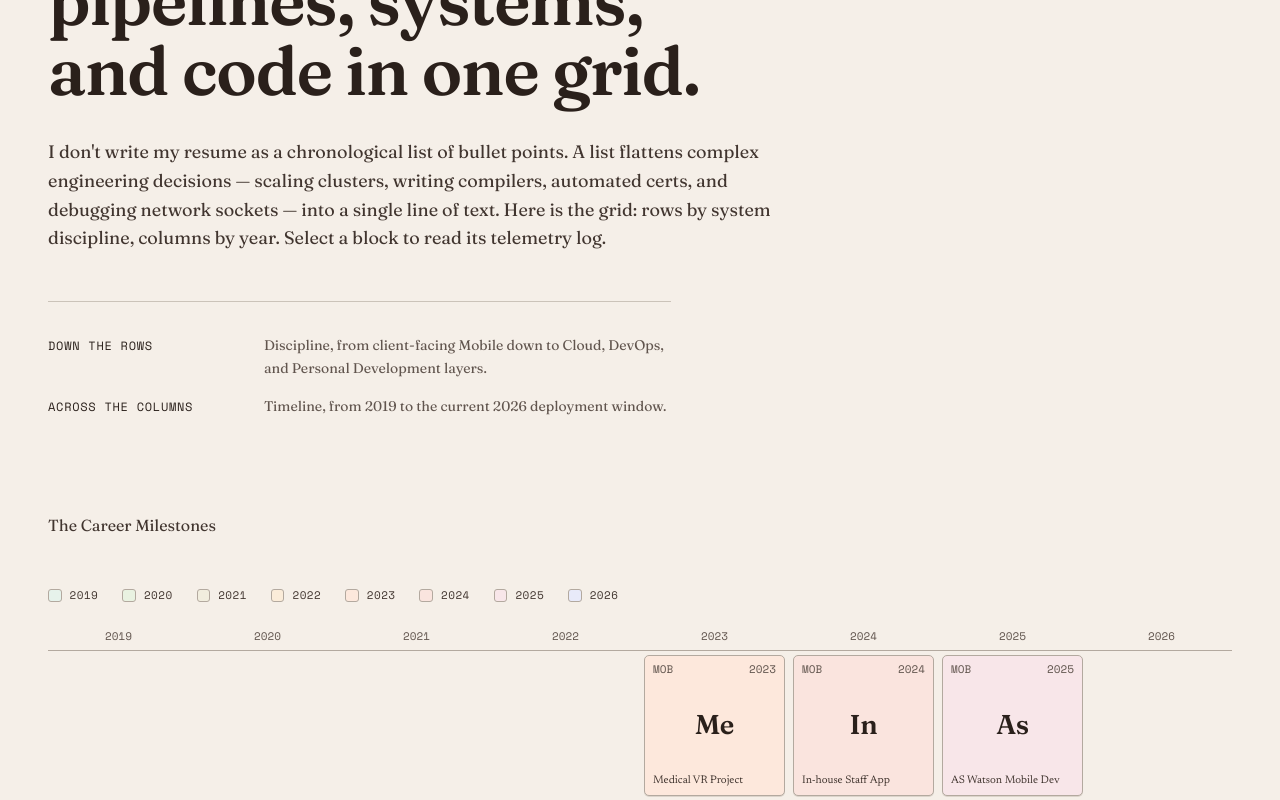
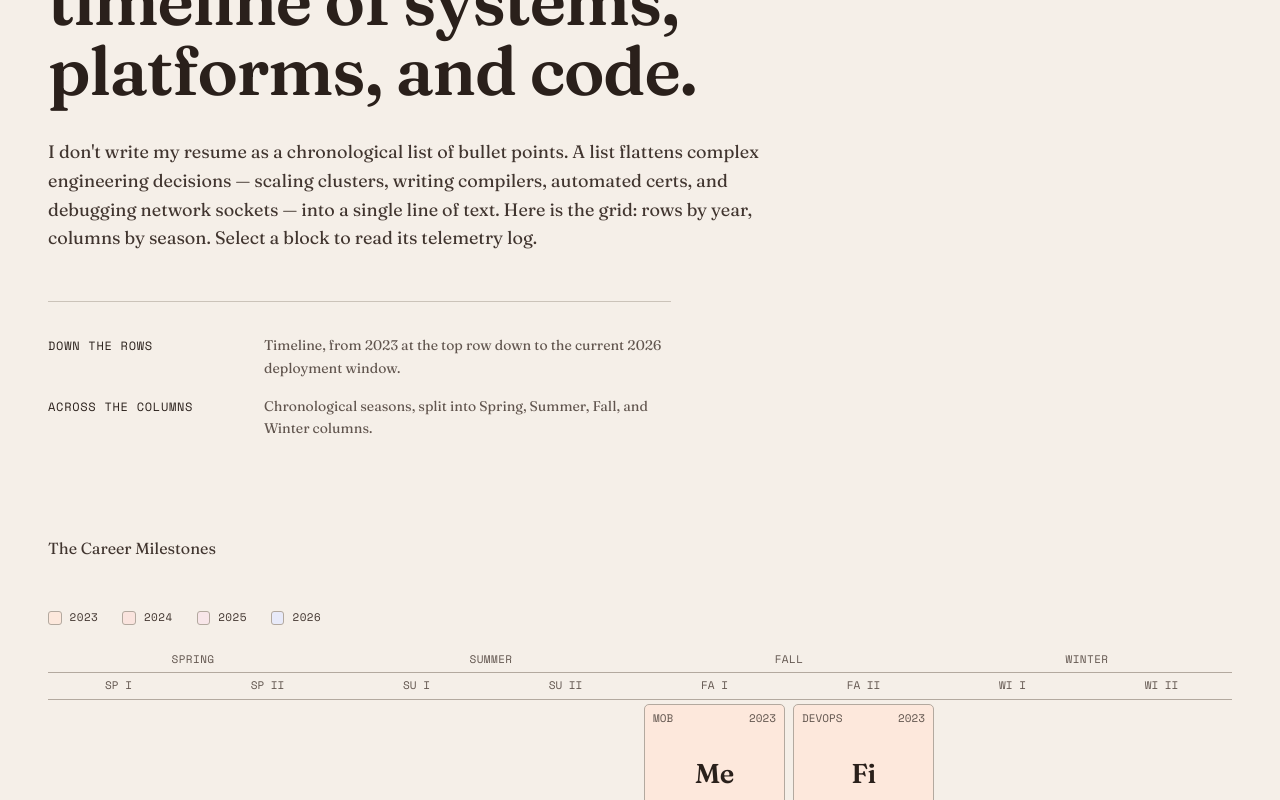
Before and after one commit to chunghei0116/portfolio-website, a Next.js app: page / in a window 1280 px wide. Shown: the part 280-1080 px from the top of the page. Built offline with nearby package versions, Linux system fonts and the light colour scheme.

Commit message:
feat: restructure elements layout to year-by-row and season-by-column timeline

```diff
--- a/src/app/page.tsx
+++ b/src/app/page.tsx
@@ -83,20 +83,20 @@ export default function Home() {
         <section className="intro" aria-labelledby="intro-title">
           <p className="eyebrow">The Career Log &amp; Milestones</p>
           <h1 className="intro__title" id="intro-title">
-            Eight years of pipelines, systems, and code in one grid.
+            A structured timeline of systems, platforms, and code.
           </h1>
           <p className="intro__lede">
-            I don't write my resume as a chronological list of bullet points. A list flattens complex engineering decisions — scaling clusters, writing compilers, automated certs, and debugging network sockets — into a single line of text. Here is the grid: rows by system discipline, columns by year. Select a block to read its telemetry log.
+            I don't write my resume as a chronological list of bullet points. A list flattens complex engineering decisions — scaling clusters, writing compilers, automated certs, and debugging network sockets — into a single line of text. Here is the grid: rows by year, columns by season. Select a block to read its telemetry log.
           </p>
 
           <dl className="axes" aria-label="How the table is arranged">
             <div className="axes__row">
               <dt>Down the rows</dt>
-              <dd>Discipline, from client-facing Mobile down to Cloud, DevOps, and Personal Development layers.</dd>
+              <dd>Timeline, from 2023 at the top row down to the current 2026 deployment window.</dd>
             </div>
             <div className="axes__row">
               <dt>Across the columns</dt>
-              <dd>Timeline, from 2019 to the current 2026 deployment window.</dd>
+              <dd>Chronological seasons, split into Spring, Summer, Fall, and Winter columns.</dd>
             </div>
           </dl>
         </section>
@@ -108,10 +108,6 @@ export default function Home() {
           <div className="catalog__grid-wrap">
             {/* Legend */}
             <ul className="legend" id="reading" aria-label="Year segments">
-              <li><span className="legend__chip legend__chip--2019" aria-hidden="true"></span>2019</li>
-              <li><span className="legend__chip legend__chip--2020" aria-hidden="true"></span>2020</li>
-              <li><span className="legend__chip legend__chip--2021" aria-hidden="true"></span>2021</li>
-              <li><span className="legend__chip legend__chip--2022" aria-hidden="true"></span>2022</li>
               <li><span className="legend__chip legend__chip--2023" aria-hidden="true"></span>2023</li>
               <li><span className="legend__chip legend__chip--2024" aria-hidden="true"></span>2024</li>
               <li><span className="legend__chip legend__chip--2025" aria-hidden="true"></span>2025</li>
@@ -119,15 +115,21 @@ export default function Home() {
             </ul>
 
             {/* Timeline Headers */}
-            <div className="ptable-headers" aria-hidden="true">
-              <div>2019</div>
-              <div>2020</div>
-              <div>2021</div>
-              <div>2022</div>
-              <div>2023</div>
-              <div>2024</div>
-              <div>2025</div>
-              <div>2026</div>
+            <div className="ptable-headers-main" aria-hidden="true" style={{ display: 'grid', gridTemplateColumns: 'repeat(8, minmax(0, 1fr))', gap: 'var(--space-2xs)', borderBottom: '1px solid var(--color-line-2)', paddingBottom: '4px', textTransform: 'uppercase', fontSize: 'var(--text-2xs)', fontFamily: 'var(--font-mono)', color: 'var(--color-muted)', letterSpacing: '0.04em' }}>
+              <div style={{ gridColumn: 'span 2', textAlign: 'center' }}>Spring</div>
+              <div style={{ gridColumn: 'span 2', textAlign: 'center' }}>Summer</div>
+              <div style={{ gridColumn: 'span 2', textAlign: 'center' }}>Fall</div>
+              <div style={{ gridColumn: 'span 2', textAlign: 'center' }}>Winter</div>
+            </div>
+            <div className="ptable-headers" aria-hidden="true" style={{ marginTop: '4px' }}>
+              <div>SP I</div>
+              <div>SP II</div>
+              <div>SU I</div>
+              <div>SU II</div>
+              <div>FA I</div>
+              <div>FA II</div>
+              <div>WI I</div>
+              <div>WI II</div>
             </div>
 
             {/* Periodic Table / Timeline */}
--- a/src/data/milestones.ts
+++ b/src/data/milestones.ts
@@ -2,9 +2,9 @@ export interface Milestone {
   id: string;
   sym: string;
   name: string;
-  year: number; // 2019 - 2026
-  col: number;  // 1 - 8
-  row: number;  // 1 - 6
+  year: number; // 2023 - 2026
+  col: number;  // 1 - 8 (Spring 1-2, Summer 3-4, Fall 5-6, Winter 7-8)
+  row: number;  // 1 - 4 (2023, 2024, 2025, 2026)
   fam: "mobile" | "cicd" | "infra" | "security";
   famLabel: string;
   status: "Deploying" | "Active" | "Complete";
@@ -15,7 +15,7 @@ export interface Milestone {
 }
 
 export const milestones: Milestone[] = [
-  // ---- 2023 ----
+  // ---- 2023 (Row 1) ----
   {
     id: "vr",
     sym: "Vr",
@@ -36,8 +36,8 @@ export const milestones: Milestone[] = [
     sym: "Pg",
     name: "First Programmer Role",
     year: 2023,
-    col: 5,
-    row: 3,
+    col: 6,
+    row: 1,
     fam: "cicd",
     famLabel: "DevOps",
     status: "Complete",
@@ -47,14 +47,14 @@ export const milestones: Milestone[] = [
     notes: "Started first full-time role focused on K8s and DevOps. Containerized legacy platforms into Docker and migrated them to Kubernetes."
   },
 
-  // ---- 2024 ----
+  // ---- 2024 (Row 2) ----
   {
     id: "sa",
     sym: "St",
     name: "In-house Staff App",
     year: 2024,
-    col: 6,
-    row: 1,
+    col: 1,
+    row: 2,
     fam: "mobile",
     famLabel: "Mobile",
     status: "Complete",
@@ -68,7 +68,7 @@ export const milestones: Milestone[] = [
     sym: "Cd",
     name: "App Store CI/CD",
     year: 2024,
-    col: 6,
+    col: 2,
     row: 2,
     fam: "cicd",
     famLabel: "DevOps",
@@ -83,8 +83,8 @@ export const milestones: Milestone[] = [
     sym: "Go",
     name: "ArgoCD GitOps Setup",
     year: 2024,
-    col: 6,
-    row: 4,
+    col: 3,
+    row: 2,
     fam: "infra",
     famLabel: "Cloud",
     status: "Complete",
@@ -98,8 +98,8 @@ export const milestones: Milestone[] = [
     sym: "Bg",
     name: "Blue-Green Deployment",
     year: 2024,
-    col: 6,
-    row: 5,
+    col: 5,
+    row: 2,
     fam: "cicd",
     famLabel: "DevOps",
     status: "Complete",
@@ -109,14 +109,14 @@ export const milestones: Milestone[] = [
     notes: "Designed Kubernetes blue-green deployment pipelines integrated with a secure private Harbor container registry."
   },
 
-  // ---- 2025 ----
+  // ---- 2025 (Row 3) ----
   {
     id: "asw",
     sym: "As",
     name: "AS Watson Mobile Dev",
     year: 2025,
-    col: 7,
-    row: 1,
+    col: 1,
+    row: 3,
     fam: "mobile",
     famLabel: "Mobile",
     status: "Complete",
@@ -126,12 +126,27 @@ export const milestones: Milestone[] = [
     notes: "Joined AS Watson group as a Mobile Application Developer, taking ownership of customer-facing mobile applications."
   },
   {
+    id: "aws",
+    sym: "Aw",
+    name: "AWS Essentials",
+    year: 2025,
+    col: 2,
+    row: 3,
+    fam: "security",
+    famLabel: "Personal Development",
+    status: "Complete",
+    platform: "Amazon Web Services",
+    metric: "AWS",
+    metricLabel: "Competency",
+    notes: "Built core competency in Amazon Web Services infrastructure, networking, and serverless compute paradigms."
+  },
+  {
     id: "crm",
     sym: "Cr",
     name: "Million-User CRM App",
     year: 2025,
-    col: 7,
-    row: 2,
+    col: 3,
+    row: 3,
     fam: "mobile",
     famLabel: "Mobile",
     status: "Active",
@@ -155,30 +170,15 @@ export const milestones: Milestone[] = [
     metricLabel: "App Performance",
     notes: "Conducted extensive performance profiling and memory leak optimization on the million-user active app."
   },
-  {
-    id: "aws",
-    sym: "Aw",
-    name: "AWS Essentials",
-    year: 2025,
-    col: 7,
-    row: 5,
-    fam: "security",
-    famLabel: "Personal Development",
-    status: "Complete",
-    platform: "Amazon Web Services",
-    metric: "AWS",
-    metricLabel: "Competency",
-    notes: "Built core competency in Amazon Web Services infrastructure, networking, and serverless compute paradigms."
-  },
 
-  // ---- 2026 ----
+  // ---- 2026 (Row 4) ----
   {
     id: "ai",
     sym: "Ai",
     name: "AI Workflow Integration",
     year: 2026,
-    col: 8,
-    row: 6,
+    col: 1,
+    row: 4,
     fam: "security",
     famLabel: "Personal Development",
     status: "Deploying",
```
